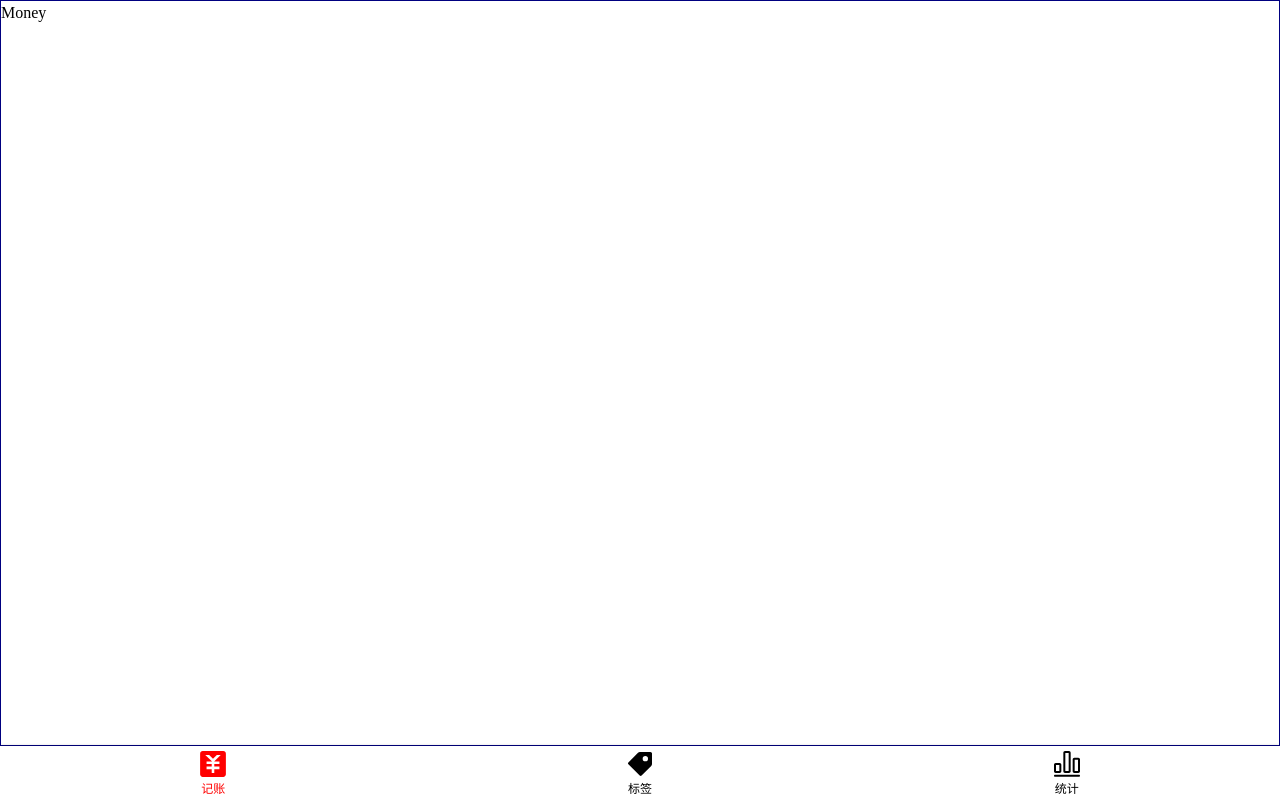
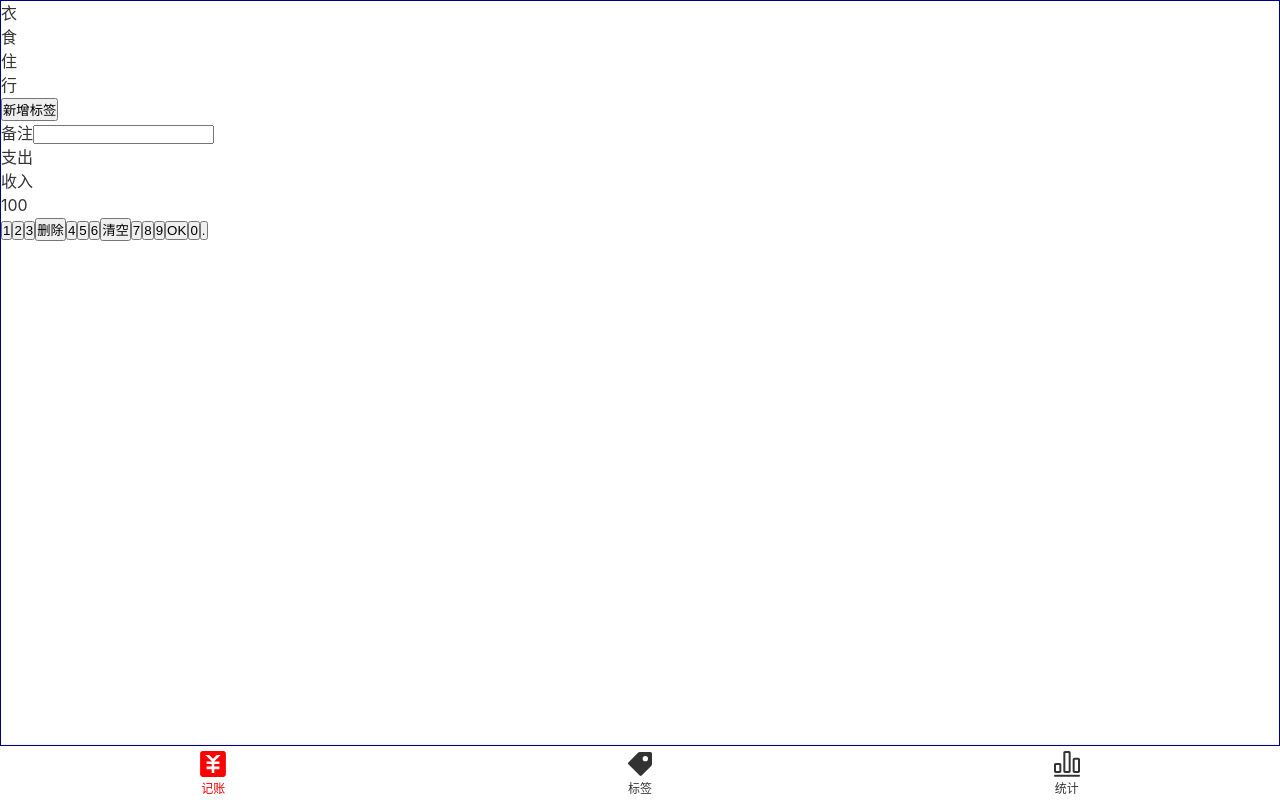
Before and after one commit to liu0haha123/535-money, a Vue app: page /labels#/money in a window 1280 px wide. Built offline with nearby package versions, Linux system fonts and the light colour scheme.

Commit message:
定义全局CSS变量

```diff
--- a/package.json
+++ b/package.json
@@ -37,7 +37,7 @@
     "sass-loader": "8.0.2",
     "svg-sprite-loader": "^4.1.6",
     "svg-sprite-loader-mod": "^4.1.6-mod1",
-    "svgo-loader": "^2.2.1",
+    "svgo-loader": "^3.0.0",
     "typescript": "4.1.6",
     "vue-template-compiler": "2.6.14"
   }
--- a/src/App.vue
+++ b/src/App.vue
@@ -5,16 +5,15 @@
 </template>
 
 <style lang="scss">
-*{
-  margin: 0;
-  padding: 0;
-  box-sizing: border-box;
+@import "~@/assets/style/reset.scss";
+@import "~@/assets/style/helper.scss";
+
+body {
+  font-family: $font-hei;
+  line-height: 1.5;
+  -webkit-font-smoothing: antialiased;
+  -moz-osx-font-smoothing: grayscale;
+  color: #333;
 }
-body{
-  line-height: 1.5;
-}
-a{
-  text-decoration: none;
-  color: inherit;
-}
+
 </style>
--- /dev/null
+++ b/src/assets/style/helper.scss
@@ -0,0 +1,5 @@
+$font-hei: -apple-system, "Noto Sans", "Helvetica Neue", Helvetica, "Nimbus Sans L", Arial, "Liberation Sans", "PingFang SC", "Hiragino Sans GB", "Noto Sans CJK SC", "Source Han Sans SC", "Source Han Sans CN", "Microsoft YaHei", "Wenquanyi Micro Hei", "WenQuanYi Zen Hei", "ST Heiti", SimHei, "WenQuanYi Zen Hei Sharp", sans-serif;
+$font-kai:Baskerville, Georgia, "Liberation Serif", "Kaiti SC", STKaiti, "AR PL UKai CN", "AR PL UKai HK", "AR PL UKai TW", "AR PL UKai TW MBE", "AR PL KaitiM GB", KaiTi, KaiTi_GB2312, DFKai-SB, "TW\-Kai", serif;
+$font-song:Georgia, "Nimbus Roman No9 L", "Songti SC", "Noto Serif CJK SC", "Source Han Serif SC", "Source Han Serif CN", STSong, "AR PL New Sung", "AR PL SungtiL GB", NSimSun, SimSun, "TW\-Sung", "WenQuanYi Bitmap Song", "AR PL UMing CN", "AR PL UMing HK", "AR PL UMing TW", "AR PL UMing TW MBE", PMingLiU, MingLiU, serif;
+
+$color-highlight:#f00;
--- /dev/null
+++ b/src/assets/style/reset.scss
@@ -0,0 +1,9 @@
+*{
+  margin: 0;
+  padding: 0;
+  box-sizing: border-box;
+}
+a{
+  text-decoration: none;
+  color: inherit;
+}
--- a/src/components/Nav.vue
+++ b/src/components/Nav.vue
@@ -23,6 +23,7 @@ export default {
 </script>
 
 <style lang='scss' scoped>
+@import "~@/assets/style/helper.scss";
 nav {
   display: flex;
   box-shadow: 0 0 3px rgba(0, 0, 0, 0.25);
@@ -41,7 +42,7 @@ nav {
     }
   }
   > .item.selected{
-    color: red;
+    color: $color-highlight;
   }
 }
 </style>
--- a/src/views/Money.vue
+++ b/src/views/Money.vue
@@ -1,6 +1,48 @@
 <template>
     <Layout>
-      Money
+      <div>
+        <ul class="tags">
+          <li>衣</li>
+          <li>食</li>
+          <li>住</li>
+          <li>行</li>
+        </ul>
+        <div class="new">
+          <button>新增标签</button>
+        </div>
+      </div>
+      <div>
+        <label class="notes">
+          <span class="name">备注</span>
+          <input type="text">
+        </label>
+      </div>
+
+      <div>
+        <ul class="types">
+          <li class="selected">支出</li>
+          <li>收入</li>
+        </ul>
+      </div>
+      <div class="numberPad">
+        <div class="output">100</div>
+        <div class="buttons">
+        <button>1</button>
+        <button>2</button>
+        <button>3</button>
+        <button>删除</button>
+        <button>4</button>
+        <button>5</button>
+        <button>6</button>
+        <button>清空</button>
+        <button>7</button>
+        <button>8</button>
+        <button>9</button>
+        <button>OK</button>
+        <button>0</button>
+        <button>.</button>
+        </div>
+      </div>
     </Layout>
 </template>
 
--- a/vue.config.js
+++ b/vue.config.js
@@ -12,7 +12,7 @@ module.exports = {
           .include.add(dir).end()
           .use('svg-sprite-loader-mod').loader('svg-sprite-loader-mod').options({extract: false}).end()
           .use('svgo-loader').loader('svgo-loader')
-          .tap(options => ({...options, plugins: [{removeAttrs: {attrs: 'fill'}}]}))
+          //.tap(options => ({...options, plugins: [{removeAttrs: {attrs: 'fill'}}]}))
           .end()
         config.plugin('svg-sprite').use(require('svg-sprite-loader-mod/plugin'), [{plainSprite: true}])
         config.module.rule('svg').exclude.add(dir)
```
Also changed, not shown: 1 other file (tests, documents, lock files or other folders).
